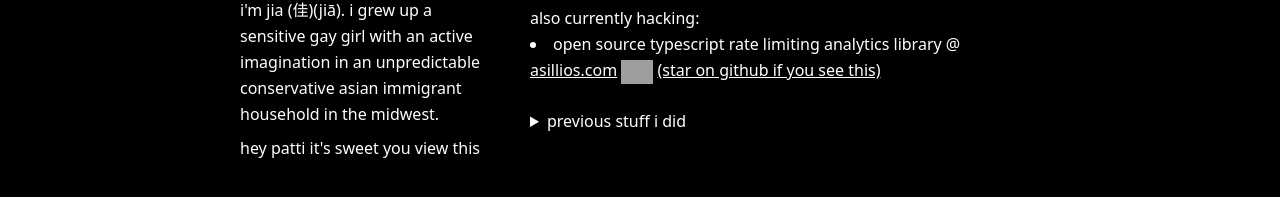
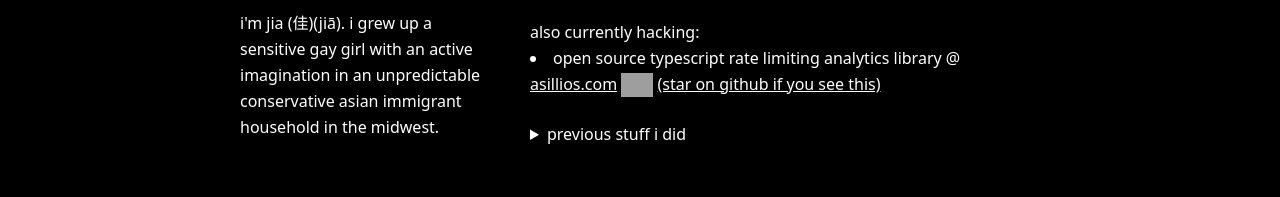
Before and after one commit to audgeviolin07/jiasimple, a Next.js app: page / in a window 1280 px wide. Shown: the part 433-630 px from the top of the page. Built offline with nearby package versions, Linux system fonts and the light colour scheme; no server answers; grey boxes are pictures that could not be loaded.

Commit message:
remove unnecessary text from home page for improved clarity

```diff
--- a/src/app/page.tsx
+++ b/src/app/page.tsx
@@ -33,10 +33,7 @@ export default function Home() {
             <p className="text-white text-base leading-relaxed text-left w-full max-w-lg md:w-[250px] mt-4">
               i'm jia (佳)(jiā). i grew up a sensitive gay girl with an active imagination in an unpredictable conservative asian immigrant household in the midwest.
             </p>
-            <p className="text-white text-base leading-relaxed text-left w-full max-w-lg md:w-[250px] mt-2">
-              hey patti it's sweet you view this
-            </p>
-          </div>
+                      </div>
 
           <a href="/" className="fixed top-6 left-6 md:top-8 md:left-12 lg:top-10 lg:left-16 flex items-center gap-2 text-white text-sm md:text-base z-20 hover:opacity-80">
             <Image src="/seedimage.png" alt="seed" width={20} height={20} />
```
